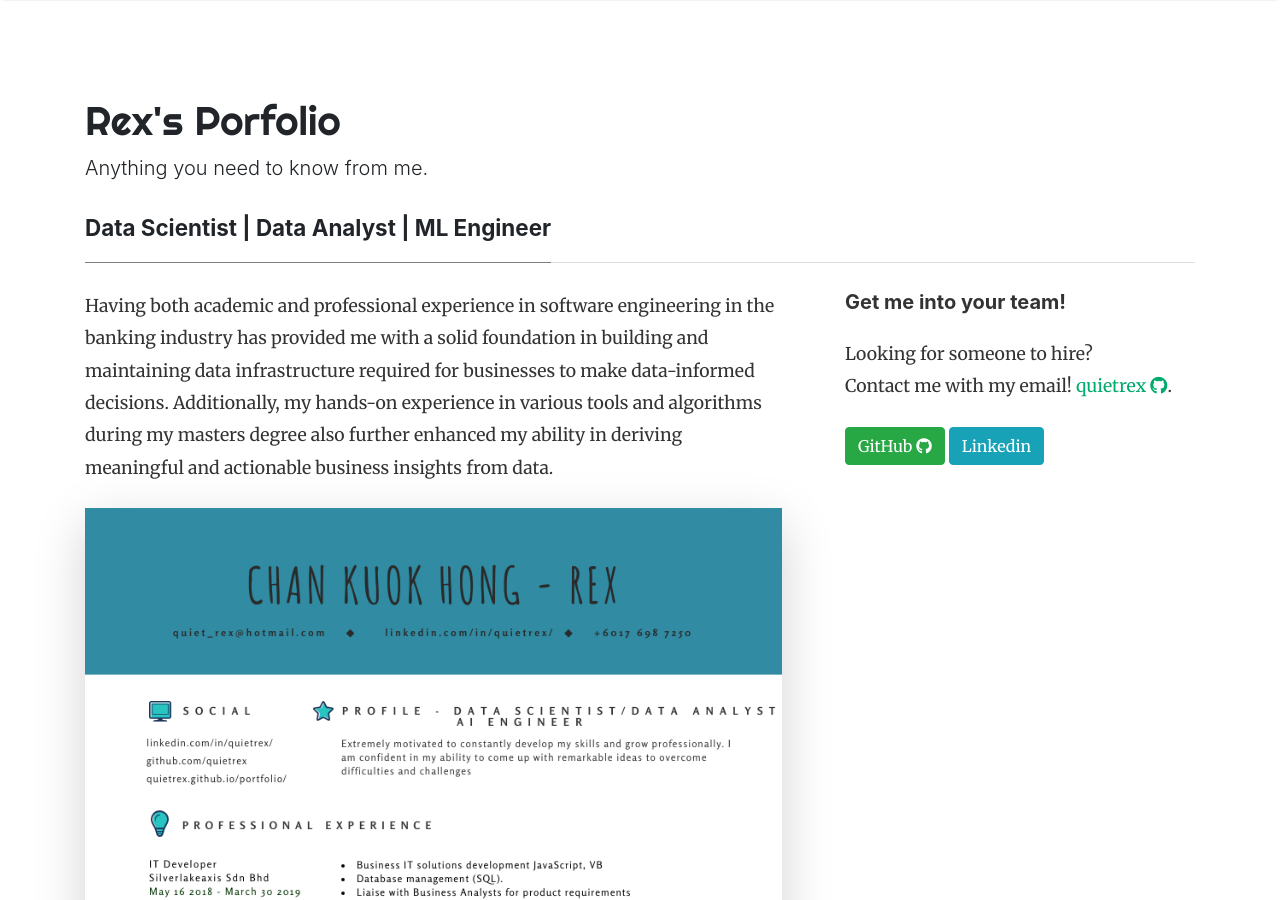
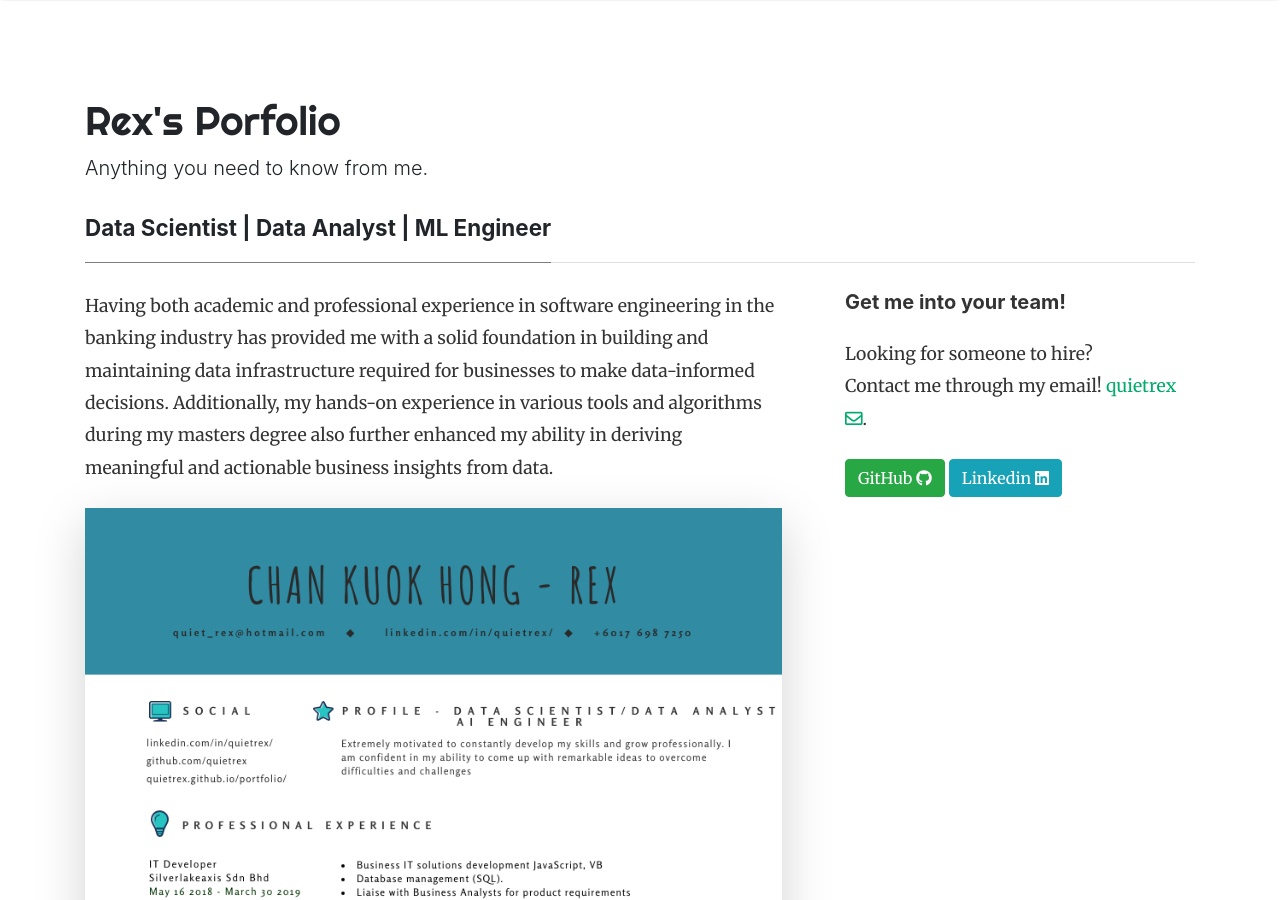
Before and after one commit to quietrex/quietrex.github.io, a Jekyll site: the page index.html, which Jekyll copies as it is, in a window 1280 px wide and 900 px high. Built offline with Jekyll 4.4.1, drawn with Linux system fonts in a browser that asks for light colours; nearby versions of some CDN libraries.

Commit message:
update button

```diff
--- a/index.html
+++ b/index.html
@@ -141,9 +141,9 @@
 <div class="sticky-top sticky-top-80">
 <h5>Get me into your team!</h5>
 
-<p>Looking for someone to hire? <br /> Contact me with my email! <a target="_blank" href="https://github.com/quietrex">quietrex <i class="fab fa-github"></i></a>.</p>
+<p>Looking for someone to hire? <br /> Contact me through my email! <a target="_blank" href = "mailto:quiet_rex@hotmail.com?subject = Tell me anything">quietrex <i class="far fa-envelope"></i></a>.</p>
 
-<a target="_blank" href="https://github.com/quietrex" class="btn btn-success">GitHub <i class="fab fa-github"></i></a> <a target="_blank" href="https://www.linkedin.com/in/quietrex/" class="btn btn-info">Linkedin</a>
+<a target="_blank" href="https://github.com/quietrex" class="btn btn-success">GitHub <i class="fab fa-github"></i></a> <a target="_blank" href="https://www.linkedin.com/in/quietrex/" class="btn btn-info">Linkedin <i class="fab fa-linkedin"></i></a>
 
 </div>
 </div>
@@ -514,12 +514,12 @@
 ================================================== -->
 <div class="alertbar">
     <div class="container text-center">
-        <span><img src="/portfolio-rex/assets/images/logo2.png" alt="Mediumish"> &nbsp;
+        <span><img src="/portfolio-rex/assets/images/logo2.png" alt="Email"> &nbsp;
             To know me more? Send me an email just by pressing the <b>send</b> button.</span>
-        <form action="mailto:quiet_rex@hotmail.com" method="post" name="mc-embedded-subscribe-form" class="wj-contact-form validate" target="_blank" novalidate>
+                <form action="mailto:quiet_rex@hotmail.com?subject = 'Tell me anything!'" method="post" name="mc-embedded-subscribe-form" class="wj-contact-form validate" target="_blank" novalidate>
             <div class="mc-field-group">
 
-            <input type="submit" value="Send" class="heart">
+            <input id="mySubmit" type="submit" value = "Send" class="heart"> <i class="far fa-envelope"></i>
             </div>
         </form>
     </div>
```
Also changed, not shown: _layouts/default.html (+1 -20 lines).
